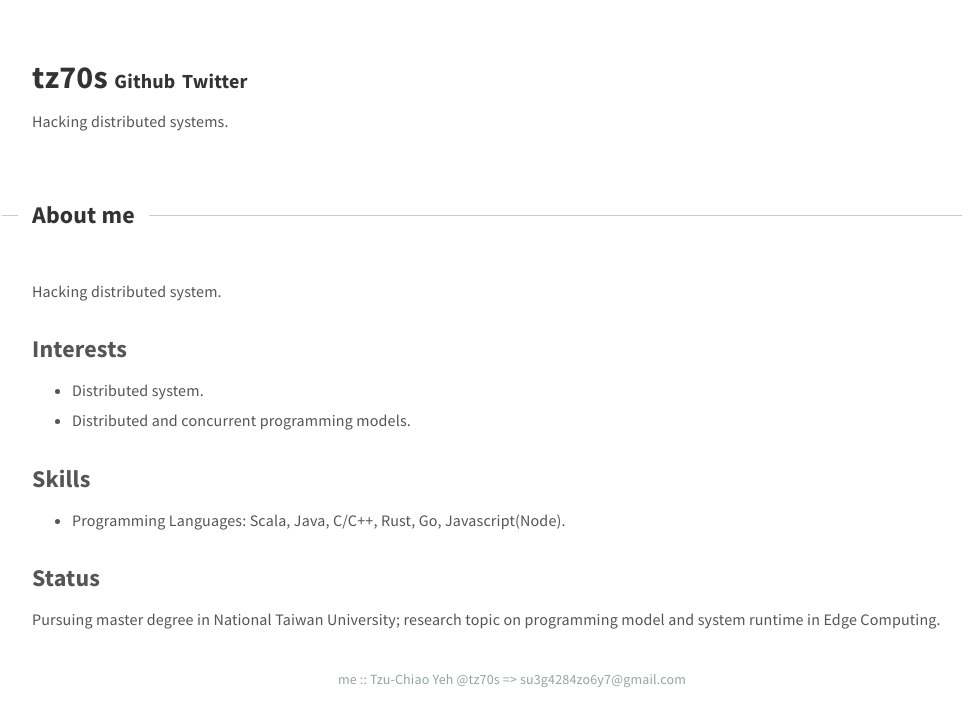
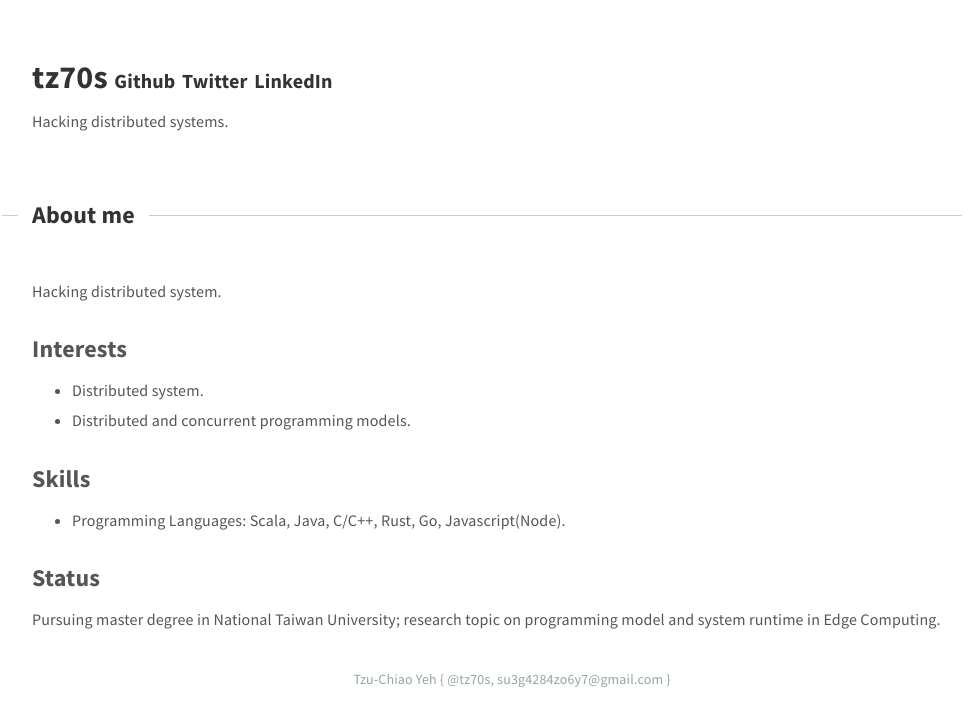
Before and after one commit to tz70s/tz70s.github.io, a plain HTML site: page about/index.html in a window 1280 px wide. Shown: the whole page, without its empty margins (128-1099 px from the left). Drawn offline with Linux system fonts and the light colour scheme.

```diff
--- a/about/index.html
+++ b/about/index.html
@@ -24,6 +24,7 @@
 
      <a class="sub-site-title" href="https://twitter.com/tz70s">Twitter</a>
 
+     <a class="sub-site-title" href="https://linkedin.com/in/tzu-chiao-yeh-193697103">LinkedIn</a>
 
   </div>
   <p class="site-tagline">Hacking distributed systems.</p>
@@ -58,7 +59,7 @@
     </div>
     <div class="footer">
 
-  <p>me :: Tzu-Chiao Yeh @tz70s => su3g4284zo6y7@gmail.com</p>
+  <p>Tzu-Chiao Yeh { @tz70s, su3g4284zo6y7@gmail.com }</p>
 
 </div>
 
```
Also changed, not shown: categories/index.html (+2 -1 lines), drafts/algebraic-domain-modeling/index.html (+2 -1 lines), drafts/index.html (+2 -1 lines), index.html (+2 -1 lines), posts/distributed-systems-for-fun-and-profit/index.html (+2 -1 lines), posts/gsoc-2018/index.html (+2 -1 lines), posts/index.html (+2 -1 lines), posts/mbrace/index.html (+2 -1 lines), posts/openwhisk-performance-improvement/index.html (+2 -1 lines), posts/reactive-programming/index.html (+2 -1 lines), tags/index.html (+2 -1 lines).
